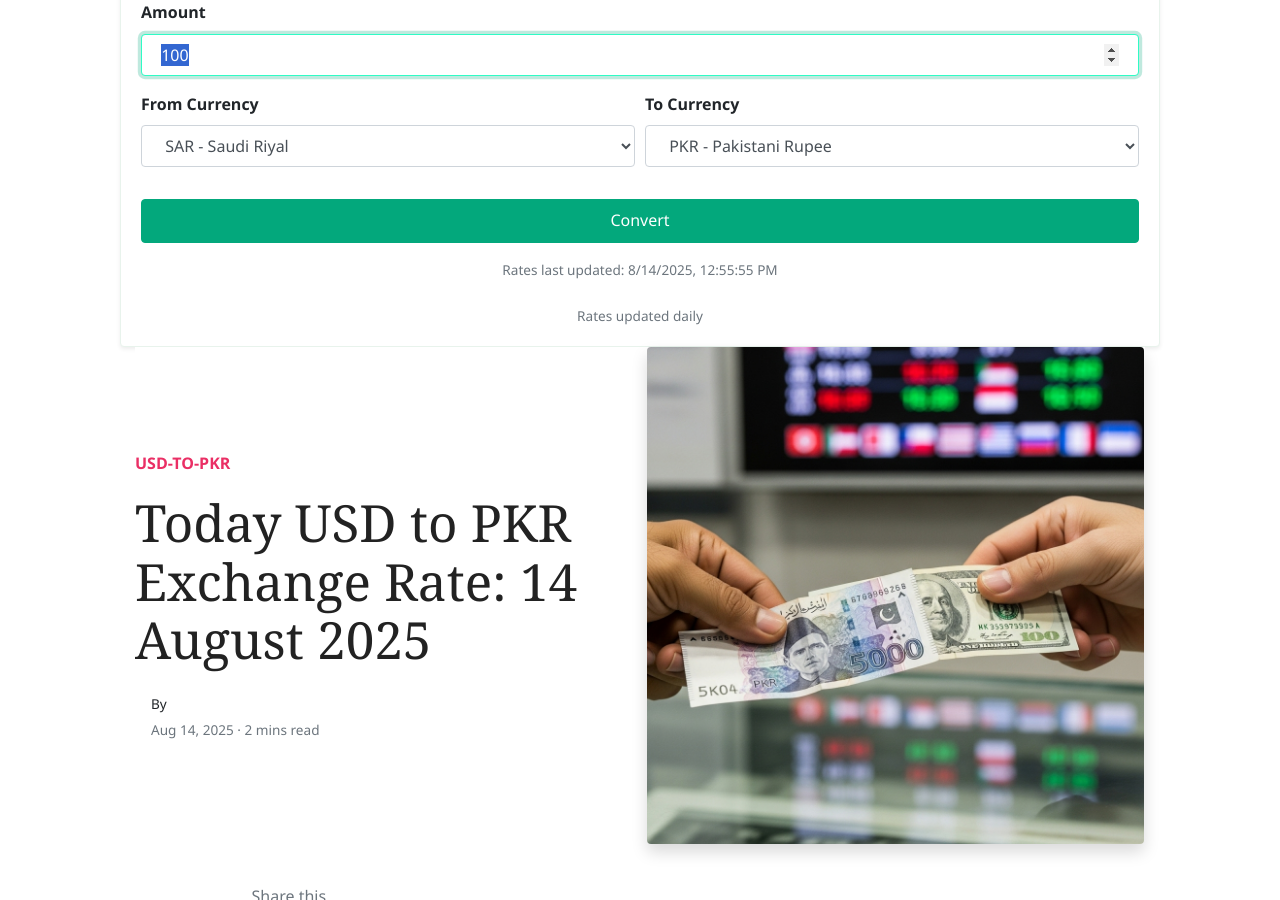
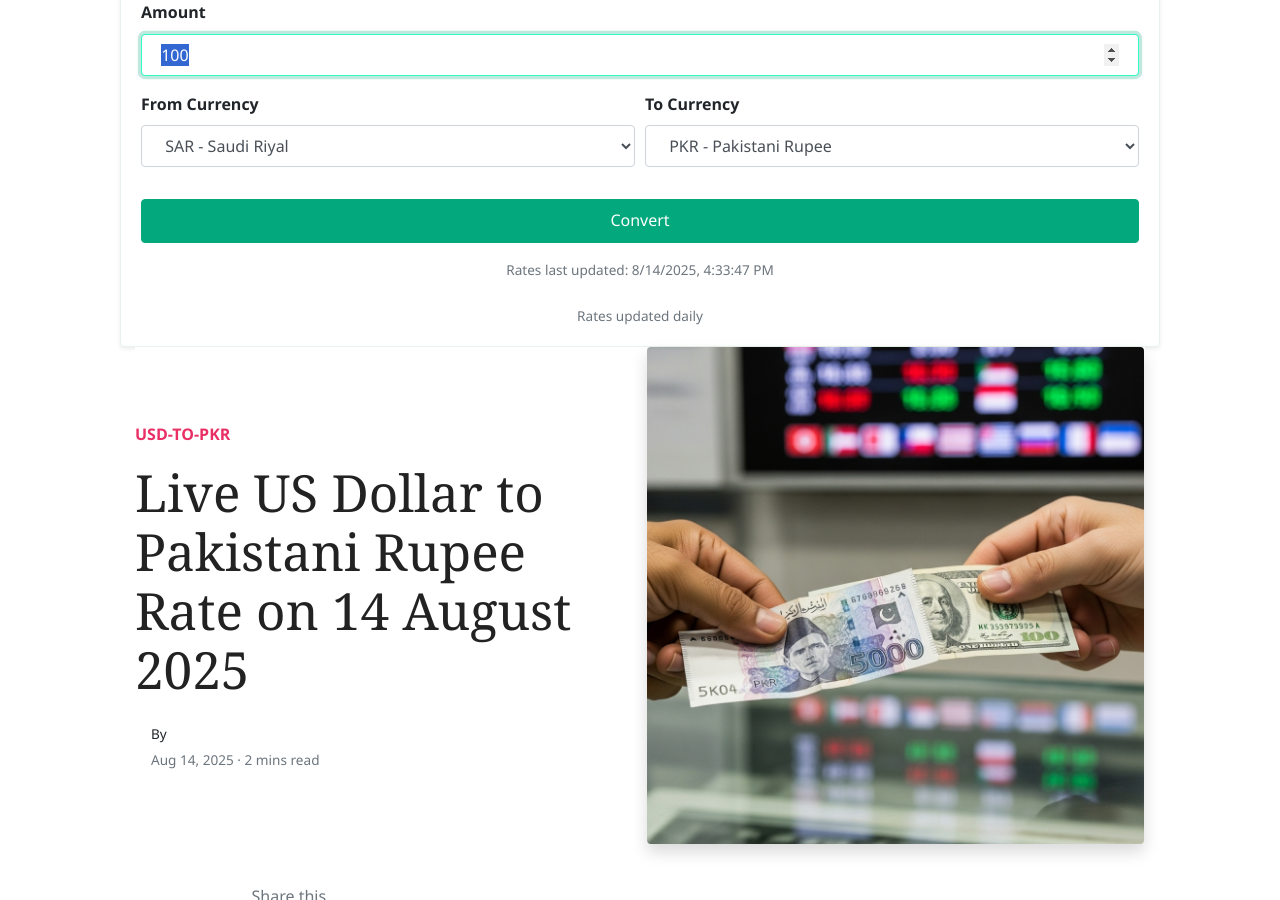
Before and after one commit to mlcom/mlcom.github.io, a Jekyll site: the page built from _posts/2025-08-14-today-us-dollar-to-pkr-exchange-rate-august-2025-prices-updated-usd-to-pkr.md, in a window 1280 px wide and 900 px high, scrolled down 242 px. Built offline with Jekyll 4.4.1, drawn with Linux system fonts in a browser that asks for light colours; nearby versions of some CDN libraries; comment, search, counter and statistics services are not loaded.

Commit message:
Automated: Update currency rates and generate daily posts

```diff
--- a/_data/rates.yml
+++ b/_data/rates.yml
@@ -1,4 +1,4 @@
-last_updated_utc: '2025-08-14T12:55:55.182178+00:00'
+last_updated_utc: '2025-08-14T16:33:47.121674+00:00'
 rates:
   AED: 3.6725
   AFN: 68.3852
--- a/_posts/2025-08-14-today-us-dollar-to-pkr-exchange-rate-august-2025-prices-updated-usd-to-pkr.md
+++ b/_posts/2025-08-14-today-us-dollar-to-pkr-exchange-rate-august-2025-prices-updated-usd-to-pkr.md
@@ -1,6 +1,6 @@
 ---
 layout: post
-title:  'Today USD to PKR Exchange Rate: 14 August 2025'
+title:  'Live US Dollar to Pakistani Rupee Rate on 14 August 2025'
 author: jane
 categories: [ usd-to-pkr ]
 image: assets/images/usd-to-pkr-rate-today.jpg
```
Also changed, not shown: _posts/2025-08-14-today-saudi-riyal-to-pkr-exchange-rate-august-2025-prices-updated-sar-to-pkr.md (+1 -1 lines), _posts/2025-08-14-today-uae-dirham-to-pkr-exchange-rate-august-2025-prices-updated-aed-to-pkr.md (+1 -1 lines).
